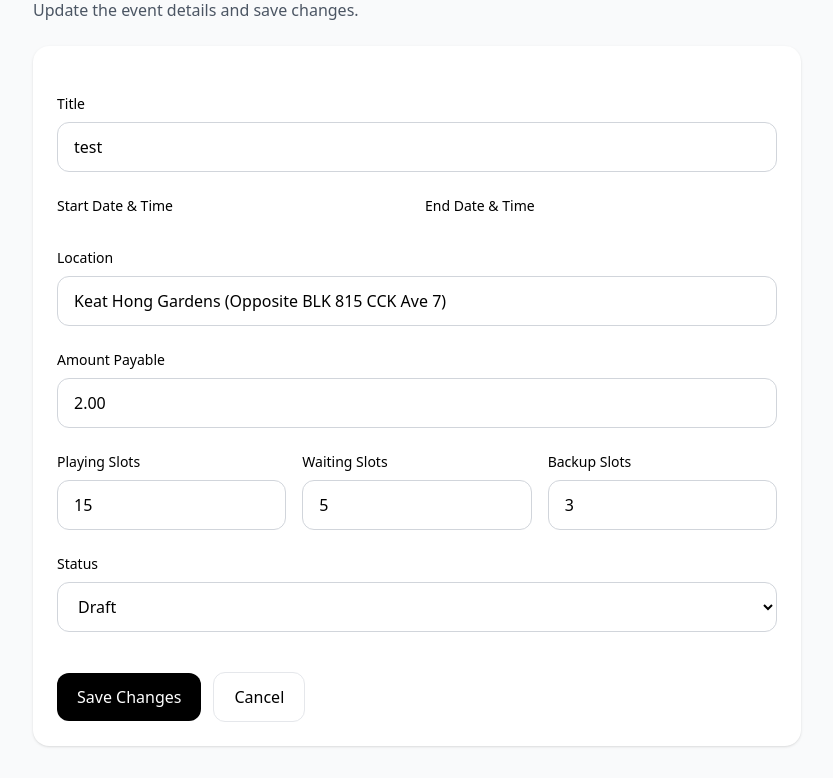
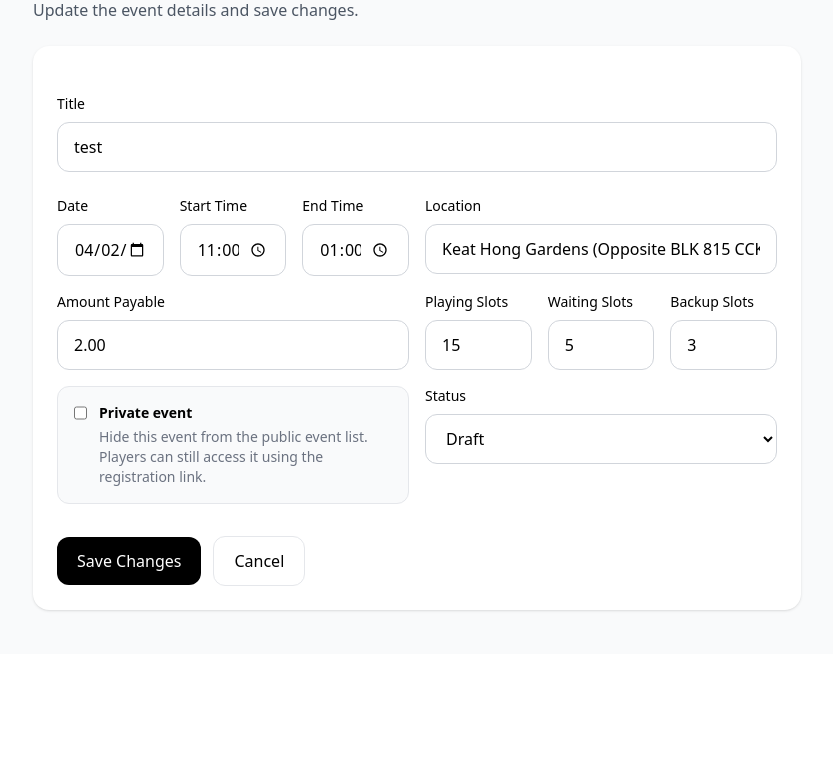
Before and after one commit to actiez/futsal_ops, a Django app: page /events/1/edit/ in a window 1280 px wide. Shown: the part 146-924 px from the top of the page, without its empty margins (223-1056 px from the left). After the commit the page ends 758 px from the top, so only its background shows below. Run offline with Django 5.2, Linux system fonts and the light colour scheme; a user stored in the database is signed in; data comes from the database, SQL or seed files in the repository; both versions use the stored data as it was after the commit; some libraries are stand-ins or nearby versions.

Commit message:
no kaypoing function and edit.html patch

```diff
--- a/accounts/views.py
+++ b/accounts/views.py
@@ -236,7 +236,9 @@ class PlayerHomeView(View):
         now = timezone.now()
 
         upcoming_events = list(
-            Event.objects.filter(start_datetime__gt=now).order_by("start_datetime")
+            Event.objects
+            .filter(start_datetime__gt=now, is_private=False)
+            .order_by("start_datetime")
         )
 
         user_registrations = (
--- a/events/forms.py
+++ b/events/forms.py
@@ -10,7 +10,7 @@ SG_TZ = ZoneInfo("Asia/Singapore")
 
 INPUT_CLASS = "w-full rounded-xl border border-gray-300 px-4 py-3 focus:outline-none focus:ring-2 focus:ring-black"
 SELECT_CLASS = "w-full rounded-xl border border-gray-300 px-4 py-3 bg-white focus:outline-none focus:ring-2 focus:ring-black"
-
+CHECKBOX_CLASS = "h-5 w-5 rounded border-gray-300 text-black focus:ring-black"
 
 class EventForm(forms.ModelForm):
     event_date = forms.DateField(
@@ -35,6 +35,7 @@ class EventForm(forms.ModelForm):
             "playing_slots",
             "waiting_slots",
             "backup_slots",
+            "is_private",
             "status",
         ]
         widgets = {
@@ -46,6 +47,7 @@ class EventForm(forms.ModelForm):
             "playing_slots": forms.NumberInput(attrs={"class": INPUT_CLASS}),
             "waiting_slots": forms.NumberInput(attrs={"class": INPUT_CLASS}),
             "backup_slots": forms.NumberInput(attrs={"class": INPUT_CLASS}),
+            "is_private": forms.CheckboxInput(attrs={"class": CHECKBOX_CLASS}),
             "status": forms.Select(attrs={"class": SELECT_CLASS}),
         }
 
--- a/events/models.py
+++ b/events/models.py
@@ -48,6 +48,11 @@ class Event(models.Model):
     playing_slots = models.PositiveIntegerField(default=15)
     waiting_slots = models.PositiveIntegerField(default=5)
     backup_slots = models.PositiveIntegerField(default=3)
+
+    is_private = models.BooleanField(
+        default=False,
+        help_text="Private events are hidden from the public event list but accessible by registration link.",
+    )
 
     status = models.CharField(
         max_length=20,
--- a/events/views.py
+++ b/events/views.py
@@ -19,11 +19,20 @@ class EventListView(ListView):
     context_object_name = "events"
     ordering = ["-start_datetime"]
 
+    def get_queryset(self):
+        queryset = super().get_queryset()
+
+        user = self.request.user
+
+        if user.is_authenticated and user.is_admin_level():
+            return queryset
+
+        return queryset.filter(is_private=False)
+
     def get_context_data(self, **kwargs):
         context = super().get_context_data(**kwargs)
         context["now"] = timezone.now()
         return context
-
 
 class EventCreateView(AdminRequiredMixin, CreateView):
     model = Event
--- a/templates/events/edit.html
+++ b/templates/events/edit.html
@@ -26,19 +26,28 @@
             </div>
 
             <div class="grid grid-cols-1 md:grid-cols-2 gap-4">
+    		            <div class="grid grid-cols-1 md:grid-cols-3 gap-4">
                 <div>
-        <label class="block text-sm font-medium mb-2">Start Date & Time</label>
-        {{ form.start_datetime }}
-        {% if form.start_datetime.errors %}
-            <div class="text-red-600 text-sm mt-1">{{ form.start_datetime.errors }}</div>
+                    <label class="block text-sm font-medium mb-2">Date</label>
+                    {{ form.event_date }}
+                    {% if form.event_date.errors %}
+                        <div class="text-red-600 text-sm mt-1">{{ form.event_date.errors }}</div>
                     {% endif %}
                 </div>
 
                 <div>
-        <label class="block text-sm font-medium mb-2">End Date & Time</label>
-        {{ form.end_datetime }}
-        {% if form.end_datetime.errors %}
-            <div class="text-red-600 text-sm mt-1">{{ form.end_datetime.errors }}</div>
+                    <label class="block text-sm font-medium mb-2">Start Time</label>
+                    {{ form.start_time }}
+                    {% if form.start_time.errors %}
+                        <div class="text-red-600 text-sm mt-1">{{ form.start_time.errors }}</div>
+                    {% endif %}
+                </div>
+
+                <div>
+                    <label class="block text-sm font-medium mb-2">End Time</label>
+                    {{ form.end_time }}
+                    {% if form.end_time.errors %}
+                        <div class="text-red-600 text-sm mt-1">{{ form.end_time.errors }}</div>
                     {% endif %}
                 </div>
             </div>
@@ -84,6 +93,20 @@
         {% endif %}
     </div>
 </div>
+	        <div class="rounded-xl border border-gray-200 bg-gray-50 p-4">
+                <label class="flex items-start gap-3">
+                    {{ form.is_private }}
+                    <div>
+                        <div class="text-sm font-semibold">Private event</div>
+                        <p class="text-sm text-gray-500 mt-1">
+                            Hide this event from the public event list. Players can still access it using the registration link.
+                        </p>
+                    </div>
+                </label>
+                {% if form.is_private.errors %}
+                    <div class="text-red-600 text-sm mt-2">{{ form.is_private.errors }}</div>
+                {% endif %}
+            </div>
 
             <div>
                 <label class="block text-sm font-medium mb-2">Status</label>
--- a/templates/events/list.html
+++ b/templates/events/list.html
@@ -42,6 +42,12 @@
                        {{ event.effective_status_label }}
                     </span>
 
+		    {% if event.is_private %}
+                        <span class="ml-2 text-xs px-3 py-1 rounded-full inline-block bg-purple-100 text-purple-700">
+                            Private
+                        </span>
+                    {% endif %}
+
                     {% if event.effective_status != "completed" and event.effective_status != "cancelled" and now >= event.start_datetime %}
                         <span class="ml-2 text-xs px-3 py-1 rounded-full inline-block bg-red-100 text-red-700">
                             Registration Closed
```
Also changed, not shown: templates/events/create.html (+15 -0 lines), db.sqlite3, events/migrations/0003_event_is_private.py (added). Lines whose indentation alone changed are shown as unchanged.
